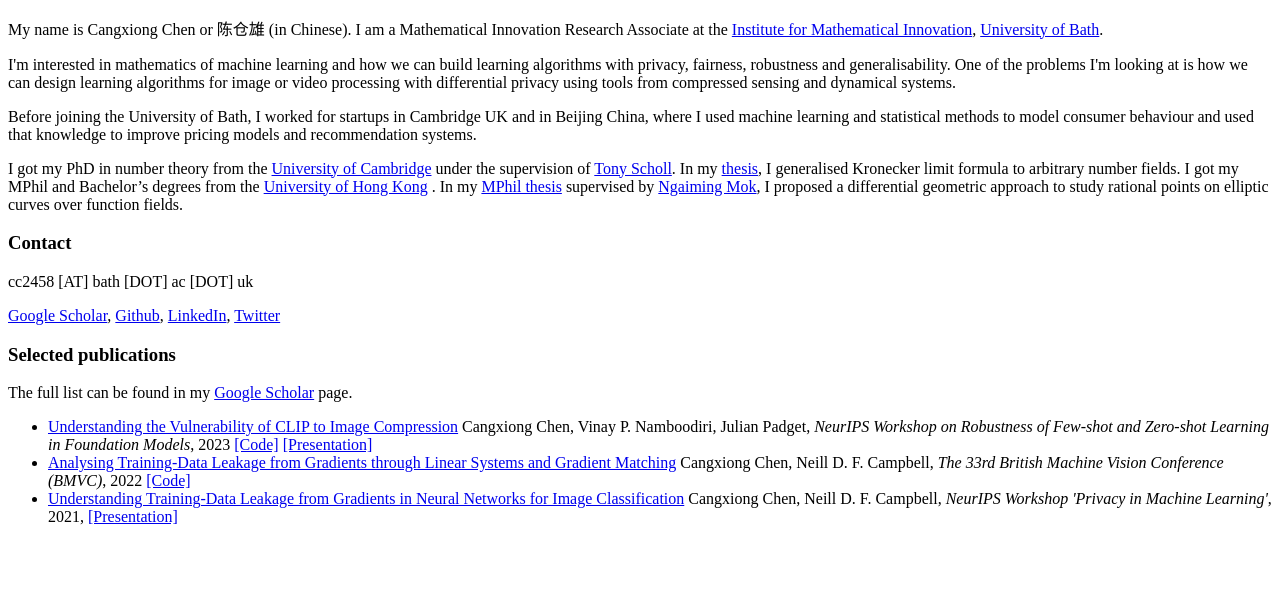
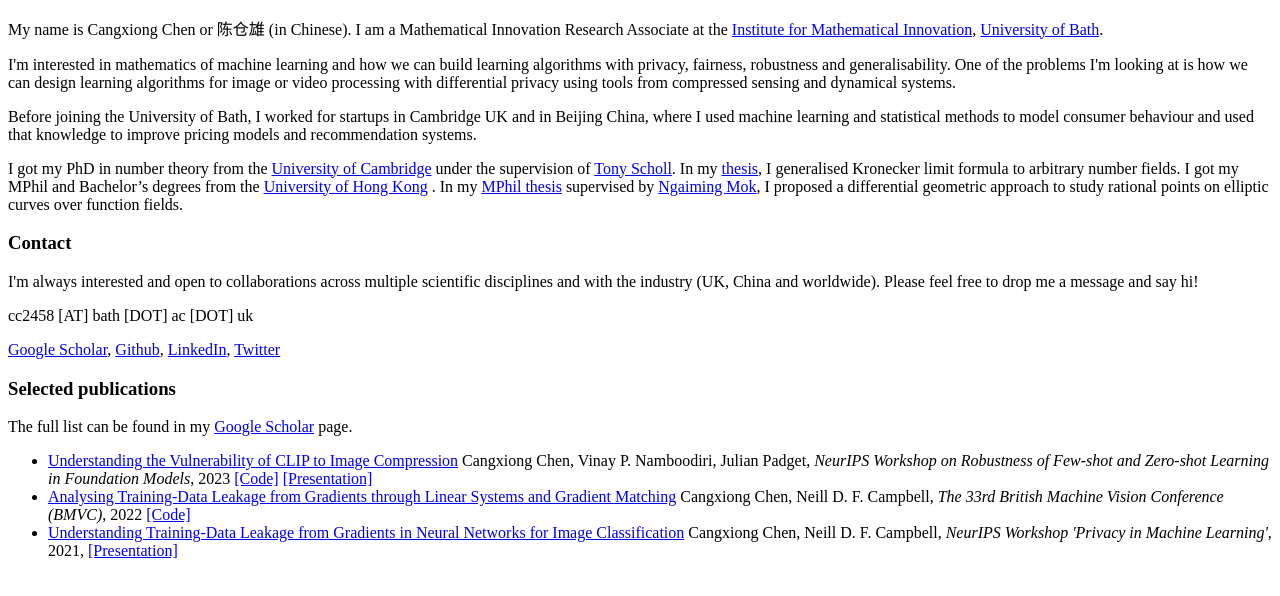
Before and after one commit to CangxiongChen/CangxiongChen.github.io, a plain HTML site: page index.html in a window 1280 px wide. Shown: the part 92-688 px from the top of the page. Drawn offline with Linux system fonts and the light colour scheme.

Commit message:
Update index.html

```diff
--- a/index.html
+++ b/index.html
@@ -30,6 +30,8 @@
            I got my PhD in number theory from the <a href="https://www.maths.cam.ac.uk/">University of Cambridge</a> under the supervision of <a href="https://www.dpmms.cam.ac.uk/~ajs1005/">Tony Scholl</a>. In my <a href="https://www.repository.cam.ac.uk/bitstream/handle/1810/306109/PhDthesis_CangxiongChen.pdf?sequence=3">thesis</a>, I generalised Kronecker limit formula to arbitrary number fields. I got my MPhil and Bachelor’s degrees from the <a href="https://hkumath.hku.hk/web/index.php">University of Hong Kong</a> . In my <a href="https://hub.hku.hk/handle/10722/144805">MPhil thesis</a> supervised by <a href="https://hkumath.hku.hk/~nmok/">Ngaiming Mok</a>, I proposed a differential geometric approach to study rational points on elliptic curves over function fields.
        </p>
        <h3>Contact</h3>
+       <p> I'm always interested and open to collaborations across multiple scientific disciplines and with the industry (UK, China and worldwide). Please feel free to drop
+        me a message and say hi! </p>
        <p>cc2458 [AT] bath [DOT] ac [DOT] uk</p>
        <p>
            <a href="https://scholar.google.com/citations?user=IKbCKlIAAAAJ&hl=en&oi=ao">Google Scholar</a>,
```
